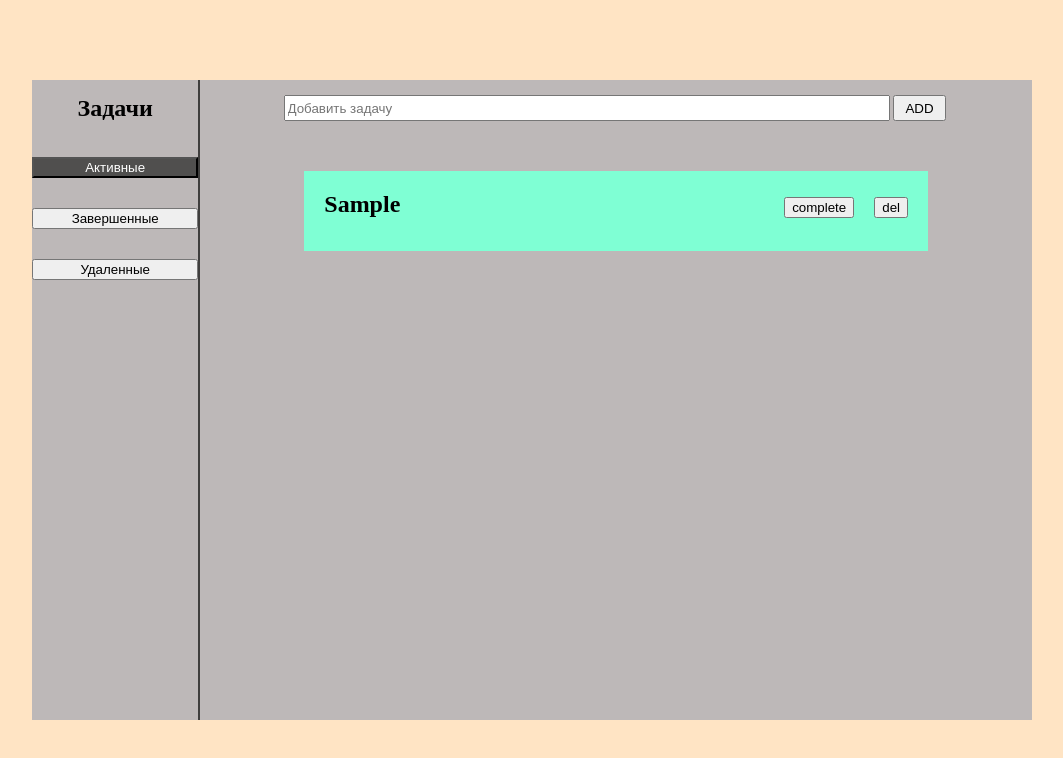
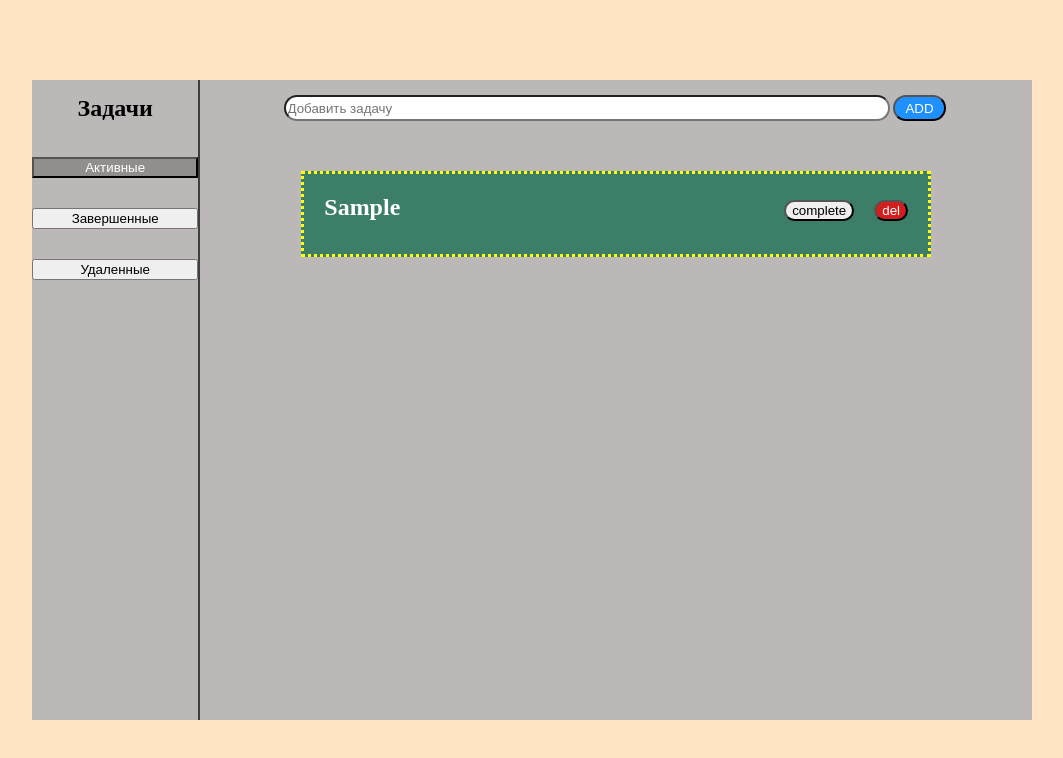
Before and after one commit to w0pro/todo, a plain HTML site: page index.html in a window 1280 px wide. Both pictures are taken after typing "Sample" into the empty fields and a click on the button "ADD". Shown: the whole page, without its empty margins (108-1171 px from the left). Drawn offline with Linux system fonts and the light colour scheme.

Commit message:
feat: feat css style

```diff
--- a/main.js
+++ b/main.js
@@ -64,6 +64,7 @@ const complete = () => {
       storage('comp', complTask)
       createBlock(tasks, 'key')
 
+
     })
   }
 }
@@ -82,6 +83,7 @@ const del = () => {
     })
   }
 }
+del()
 
 //конструкторы шаблонов//
 function createBlock (task, key) {
--- a/style.css
+++ b/style.css
@@ -32,7 +32,7 @@ body {
     cursor: pointer;
 }
 .active {
-    background-color: rgb(80, 79, 78);
+    background-color: rgba(80, 79, 78, 0.4);
     color: white;
 }
 .list-box {
@@ -47,11 +47,15 @@ body {
 .text-input {
     width: 90%;
     height: 20px;
+    border-radius: 30px;
 }
 .add-text {
     height: 26px;
     width: 8%;
     margin: 0 auto;
+    border-radius: 30px;
+    color: white;
+    background-color: dodgerblue;
 }
 .to-do {
     display: flex;
@@ -67,14 +71,20 @@ body {
     margin: 0 auto;
     width: 75%;
     height: 80px;
-    background-color: aquamarine;
+    background-color: rgb(61, 126, 104);
+    border: 3px dotted yellow;
+    color: white;
 }
 .text-task {
     margin-left: 20px;
 }
 .btn-task {
     margin-right: 20px;
+    border-radius: 20px;
 }
 .btn-task-del {
     margin-right: 20px;
+    border-radius: 20px;
+    background-color: rgb(209, 30, 30);
+    color: white;
 }
```
